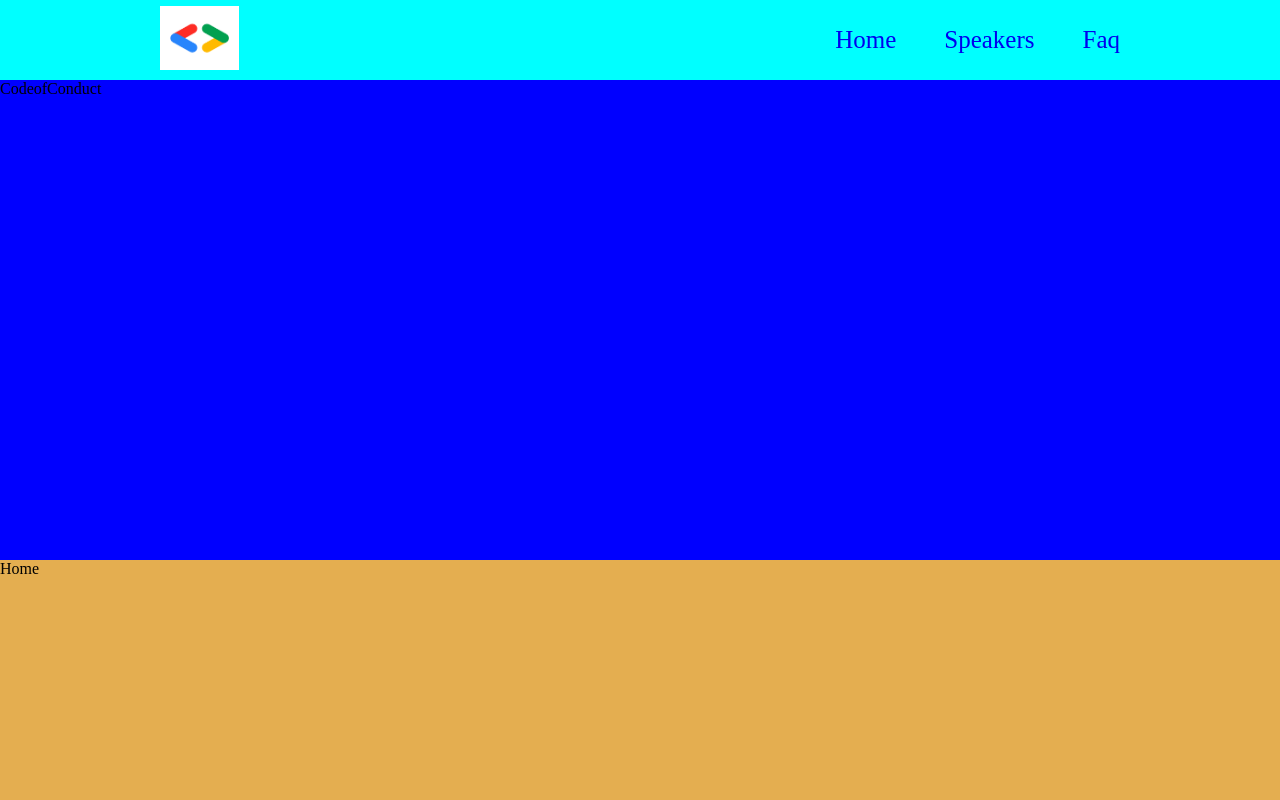
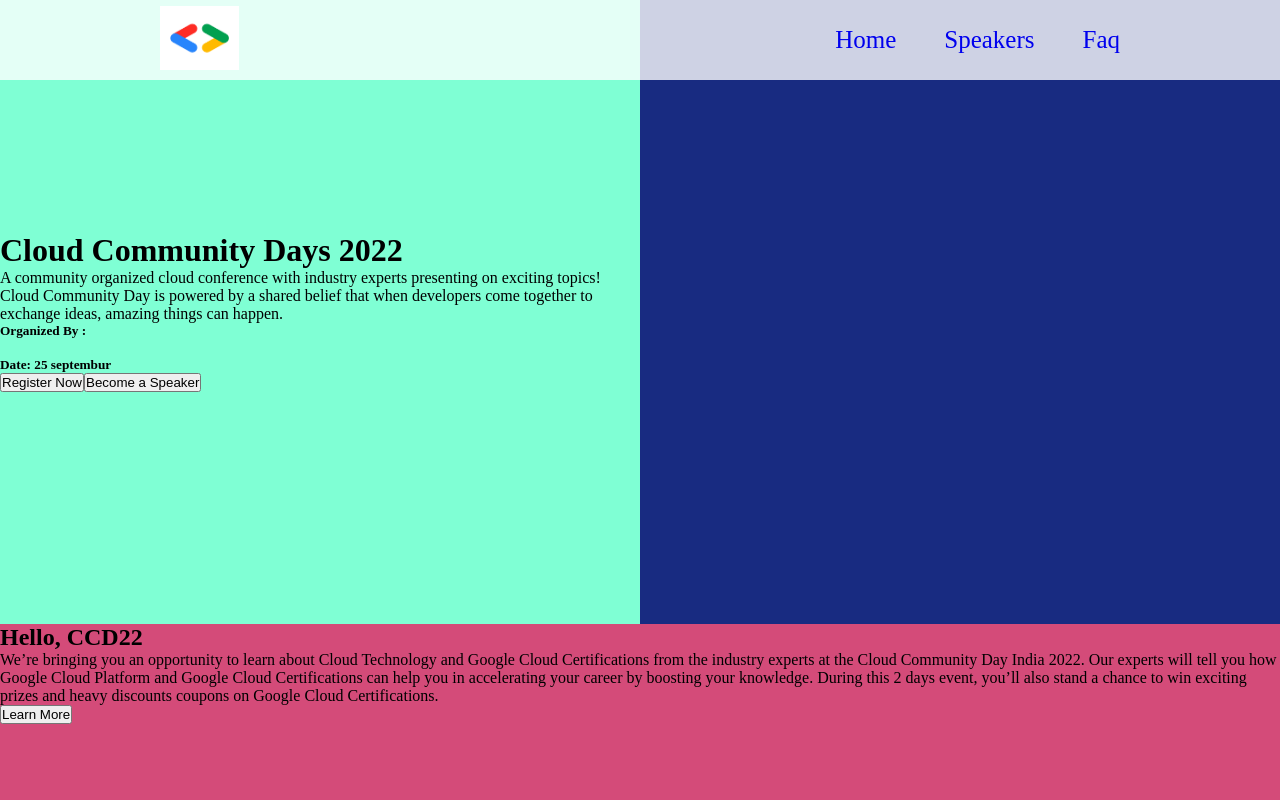
Before and after one commit to GDG-Cloud-Bhopal/website, a React (Create React App) app: page / in a window 1280 px wide. Shown: the top 800 px of the page. Built offline with nearby package versions, Linux system fonts and the light colour scheme.

Commit message:
basic work on homepage

```diff
--- a/src/App.css
+++ b/src/App.css
@@ -1,6 +1,7 @@
 *{
   margin: 0;
   padding: 0;
+  max-width: 100vw;
 }
 .App {
   max-width: 100vw;
@@ -17,15 +18,18 @@
 nav{
   width: 100vw;
   max-width: 100vw;
-  background-color: aqua;
+  background-color: rgba(255, 255, 255, 0.79);
   height: 5em;
   justify-content: center;
+  position: fixed;
+
 }
  .maxwidth{
   width: 75%;
  }
 .navbar{
   justify-content: space-between;
+
 }
 nav .logo img{
   height: 4em;
@@ -42,6 +46,42 @@
 
 
 /* home */
+#Home{
+  background-color: rgb(243, 222, 185);
+  height: auto;
+  width: 100%;
+}
+.leanding{
+  height: 78vh;
+}
+.bottem{
+  height: 35vh;
+  background-color: rgb(212, 75, 121);
+}
+.homeleft{
+  background-color: aquamarine;
+  height: 100%;
+  width: 50%;
+}
+.homeright{
+  background-color: rgb(24, 43, 129);
+  height: 100%;
+  width: 50%;
+}
+
+
+
+
+
+
+/* speaker section */
+#Speakers{
+  background-color: rgb(228, 80, 174);
+  height: 60vh;
+  width: 100%;
+}
+
+
 #CodeofConduct{
   background-color: blue;
   height: 60vh;
@@ -52,13 +92,3 @@
   height: 60vh;
   width: 100%;
 }
-#Home{
-  background-color: rgb(228, 174, 80);
-  height: 60vh;
-  width: 100%;
-}
-#Speakers{
-  background-color: rgb(228, 80, 174);
-  height: 60vh;
-  width: 100%;
-}
--- a/src/App.js
+++ b/src/App.js
@@ -12,6 +12,8 @@
   return (
     <BrowserRouter BrowserRouter>
       <div className="App">
+
+        {/* navbar */}
         <nav className="flex">
           <div className="flex maxwidth navbar">
           <div className="logo">
@@ -30,16 +32,14 @@
           </div>
           </div>
         </nav>
+
+        {/* Content */}
         <div className="content">
+          <Home/>
+          {/* <Speakers/>
           <CodeofConduct/>
-          <Home/>
-          <Speakers/>
-          <Faq/>
-        {/* <Routes>
-            <Route exact path="/" element={<Home/>}/>
-            <Route path="/Speakers" element={Speakers}/>
-            <Route path="/Faq" element={Faq}/>
-            </Routes> */}
+          <Faq/> */}
+
           </div>
       </div>
     </BrowserRouter>
--- a/src/Components/Home.js
+++ b/src/Components/Home.js
@@ -1,9 +1,31 @@
 import React from 'react'
 
 const Home = () => {
-  return (
-    <div id='Home'>Home</div>
-  )
+    return (
+        <div id='flex Home'>
+            <div className="flex leanding">
+                <div className="flex homeleft">
+                  <div className="textbox">
+                    <h1>Cloud Community Days 2022</h1>
+                    <p>A community organized cloud conference with industry experts presenting on exciting topics! Cloud Community Day is powered by a shared belief that when developers come together to exchange ideas, amazing things can happen.</p>
+                    <h5>Organized By :</h5>
+                    <img src="" alt="" />
+                    <h5>Date: 25 septembur</h5>
+                    <div className="button">
+                        <button className='btn btn1'>Register Now</button>
+                        <button className='btn btn2'>Become a Speaker</button>
+                    </div>
+                  </div>
+                </div>
+                <div className="homeright"></div>
+            </div>
+            <div className="bottem">
+                <h2>Hello, CCD22</h2>
+                <p>We’re bringing you an opportunity to learn about Cloud Technology and Google Cloud Certifications from the industry experts at the Cloud Community Day India 2022. Our experts will tell you how Google Cloud Platform and Google Cloud Certifications can help you in accelerating your career by boosting your knowledge. During this 2 days event, you’ll also stand a chance to win exciting prizes and heavy discounts coupons on Google Cloud Certifications.</p>
+                <button className='btn btn3'>Learn More</button>
+            </div>
+        </div>
+    )
 }
 
 export default Home
```
